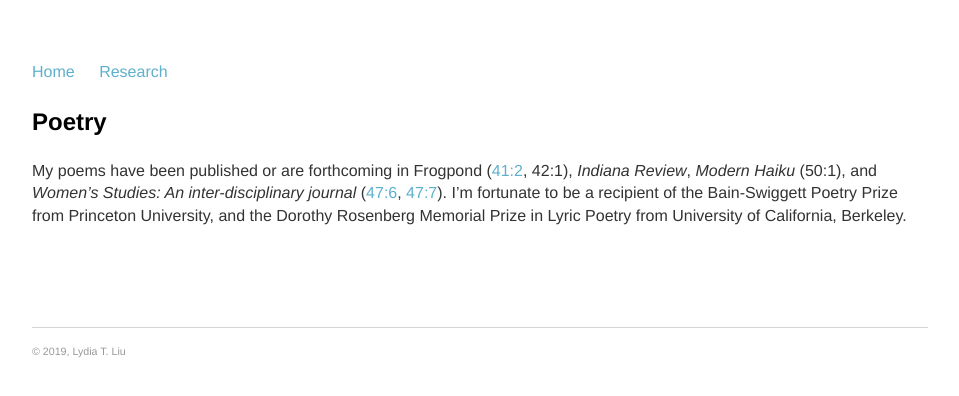
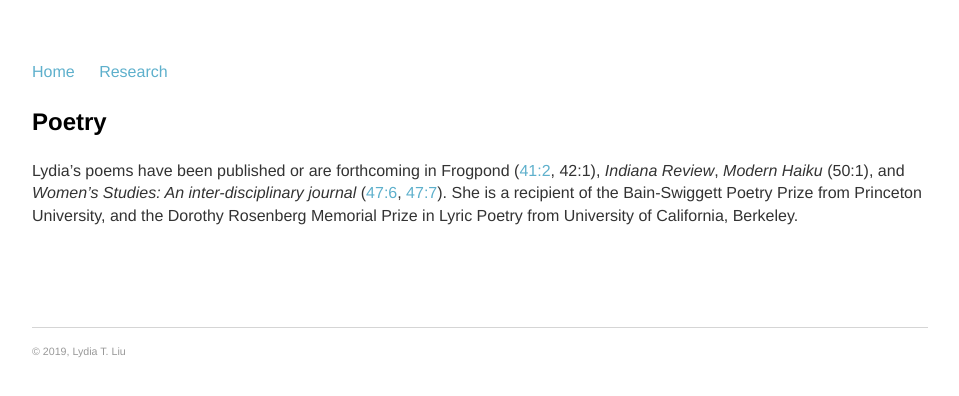
Before and after one commit to serenalwang/serenalwang.github.io, a Jekyll site: the page built from writing.md, in a window 1280 px wide. Shown: the top 396 px of the page, without its empty margins (160-1119 px from the left). Built offline with Jekyll 4.4.1, drawn with Linux system fonts in a browser that asks for light colours.

Commit message:
Update writing.md

```diff
--- a/writing.md
+++ b/writing.md
@@ -5,4 +5,4 @@
 
 ### Poetry
 
-My poems have been published or are forthcoming in Frogpond ([41:2](/poems/blackberry.md), 42:1), *Indiana Review*, *Modern Haiku* (50:1), and *Women's Studies: An inter-disciplinary journal* ([47:6](https://www.tandfonline.com/eprint/TZPzIzbIQ9FtvsHs9rX8/full), [47:7](https://www.tandfonline.com/doi/full/10.1080/00497878.2018.1545961)). I'm fortunate to be a recipient of the Bain-Swiggett Poetry Prize from Princeton University, and the Dorothy Rosenberg Memorial Prize in Lyric Poetry from University of California, Berkeley.
+Lydia's poems have been published or are forthcoming in Frogpond ([41:2](/poems/blackberry.md), 42:1), *Indiana Review*, *Modern Haiku* (50:1), and *Women's Studies: An inter-disciplinary journal* ([47:6](https://www.tandfonline.com/eprint/TZPzIzbIQ9FtvsHs9rX8/full), [47:7](https://www.tandfonline.com/doi/full/10.1080/00497878.2018.1545961)). She is a recipient of the Bain-Swiggett Poetry Prize from Princeton University, and the Dorothy Rosenberg Memorial Prize in Lyric Poetry from University of California, Berkeley.
```
